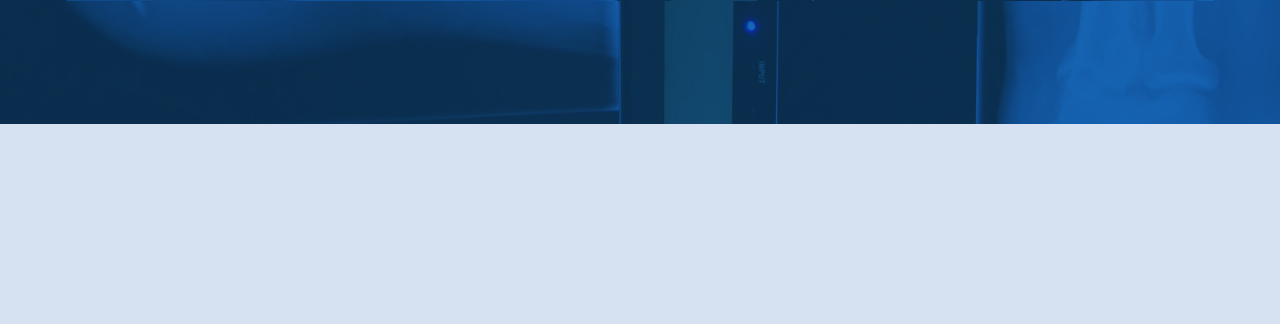
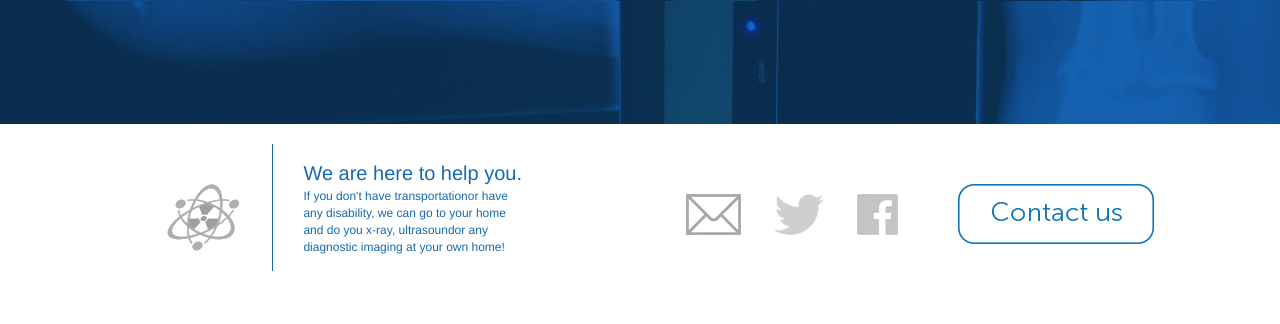
Before and after one commit to juankp3/aris, a PHP site: page / in a window 1280 px wide. Shown: the part 2864-3188 px from the top of the page. Before the commit the page ends 2988 px from the top, so only its background shows below. Run offline with PHP 8.4, Linux system fonts and the light colour scheme.

Commit message:
animacion

```diff
--- a/css/style_dev.css
+++ b/css/style_dev.css
@@ -184,6 +184,59 @@ section.faq{
     background-repeat: no-repeat;
     background-position: center top;
 }
+
+/** footer **/
+#row_footer{
+	height: 160px;
+	margin-top: 20px;
+	margin-bottom: 20px;
+}
+#ico_atom{
+	display: inline-block;
+	margin-left: 100px;
+	margin-right: 30px;
+}
+#ico_atom img{
+	vertical-align: baseline;
+}
+#text_footer{
+	display: inline-block;
+	color: #1769b1;
+	border-left: solid 1px #1769b1;
+	padding-left: 30px;
+	padding-top: 15px;
+	padding-bottom: 15px;
+}
+#social_footer{
+	display: inline-block;
+	float: right;
+	margin-top: 50px;
+}
+
+
+#title_text_footer{
+	font-size: 20px;
+}
+#des_text_footer{
+	font-size: 12px;
+	text-align: justify;
+}
+#social_list{
+	list-style: none;
+	padding: 0;
+	margin: 0px 30px 0 30px;
+}
+#social_list li{
+	display: inline-block;
+	margin-right: 30px;
+}
+#contact_footer{
+	float: right;
+	margin-top: 40px;
+	margin-right: 60px;
+}
+
+
 @media (min-width: 1000px){
  .row{
    width: 1147px;
--- a/index.html
+++ b/index.html
@@ -77,9 +77,9 @@
 	</section>
 
 
-	<section id="services" class="container-fluid services">
+	<section class="services">
 		<div class="row">
-			<div id="content_text_service" class="" >
+			<div id="content_text_service">
 				<h1>Services</h1>
 				<div>24 hours a days, 7 days a week and 365 days a year including major holidays.</div>
 			</div>
@@ -94,6 +94,35 @@
 		</div>
 	</section>
 
+	<footer class="container-fluid">
+		<div id="row_footer" class="row pad_format">
+
+			<div id="ico_atom">
+				<img src="img/ico_atom.png" alt="">
+			</div>
+			<div id="text_footer">
+				<div id="title_text_footer">We are here to help you.</div>
+				<div id="des_text_footer">
+					If you don't have transportationor have<br>
+					any disability, we can go to your home<br>
+					and do you x-ray, ultrasoundor any<br>
+					diagnostic imaging at your own home!
+				</div>
+			</div>
+			<div id="contact_footer">
+				<a href="#"><img src="img/ico_contact.png" alt=""></a>
+			</div>
+			<div id="social_footer">
+				<ul id="social_list">
+					<li><a href="#"><img src="img/ico_message.jpg" alt=""></a></li>
+					<li><a href="#"><img src="img/ico_twitter.png" alt=""></a></li>
+					<li><a href="#"><img src="img/ico_facebook.png" alt=""></a></li>
+				</ul>
+			</div>
+
+		</div>
+	</footer>
+
 
 
 
```
